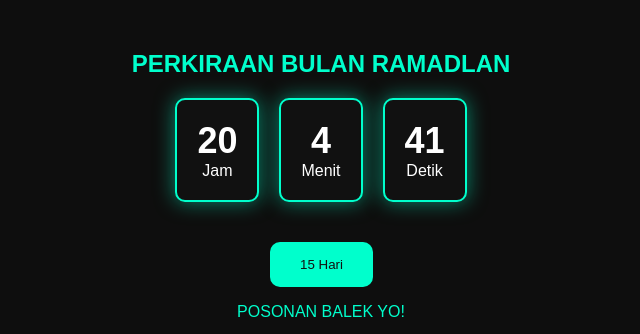
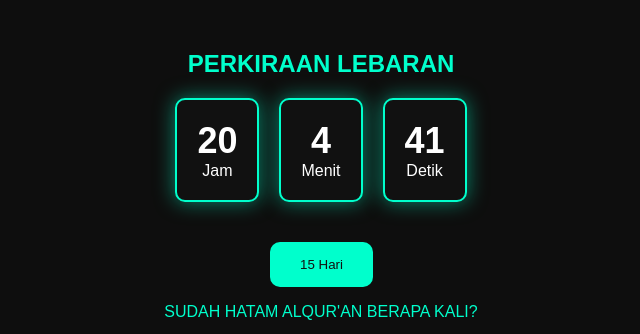
Before and after one commit to afhimna/lebaran, a plain HTML site: page index.html in a window 1280 px wide. Shown: the top 334 px of the page, without its empty margins (319-959 px from the left). Drawn offline with Linux system fonts and the light colour scheme.

Commit message:
Update index.html

```diff
--- a/index.html
+++ b/index.html
@@ -3,7 +3,7 @@
 <head>
     <meta charset="UTF-8">
     <meta name="viewport" content="width=device-width, initial-scale=1.0">
-    <title>Ramadlan tiba</title>
+    <title>Lebaran tiba</title>
     <style>
     body {
             font-family: 'Arial', sans-serif;
@@ -94,7 +94,7 @@
     </style>
 </head>
 <body>
-    <h2>PERKIRAAN BULAN RAMADLAN</h2>
+    <h2>PERKIRAAN LEBARAN</h2>
 
     <div id="countdown-container">
         <div class="countdown-box" id="hours">
@@ -137,7 +137,7 @@
     </script>
 
     <div>
-        <p>POSONAN BALEK YO!</p>
+        <p>SUDAH HATAM ALQUR'AN BERAPA KALI?</p>
         <a href="https://www.instagram.com/umarhamdan_a/"><img src="https://i.ibb.co/GJQLx7r/instagram-logo.png" alt="Instagram" style="width: 50px; height: 50px; opacity: 0.8;"></a>
         <a href="https://wa.me/62859106771139"><img src="https://i.ibb.co/fH3g5XW/whatsapp-logo.png" alt="WhatsApp" style="width: 50px; height: 50px; opacity: 0.8;"></a>
         <a href="https://t.me/AFHIMNA"><img src="https://i.ibb.co/2tMtmy1/telegram-logo.png" alt="Telegram" style="width: 50px; height: 50px;"></a>
```
